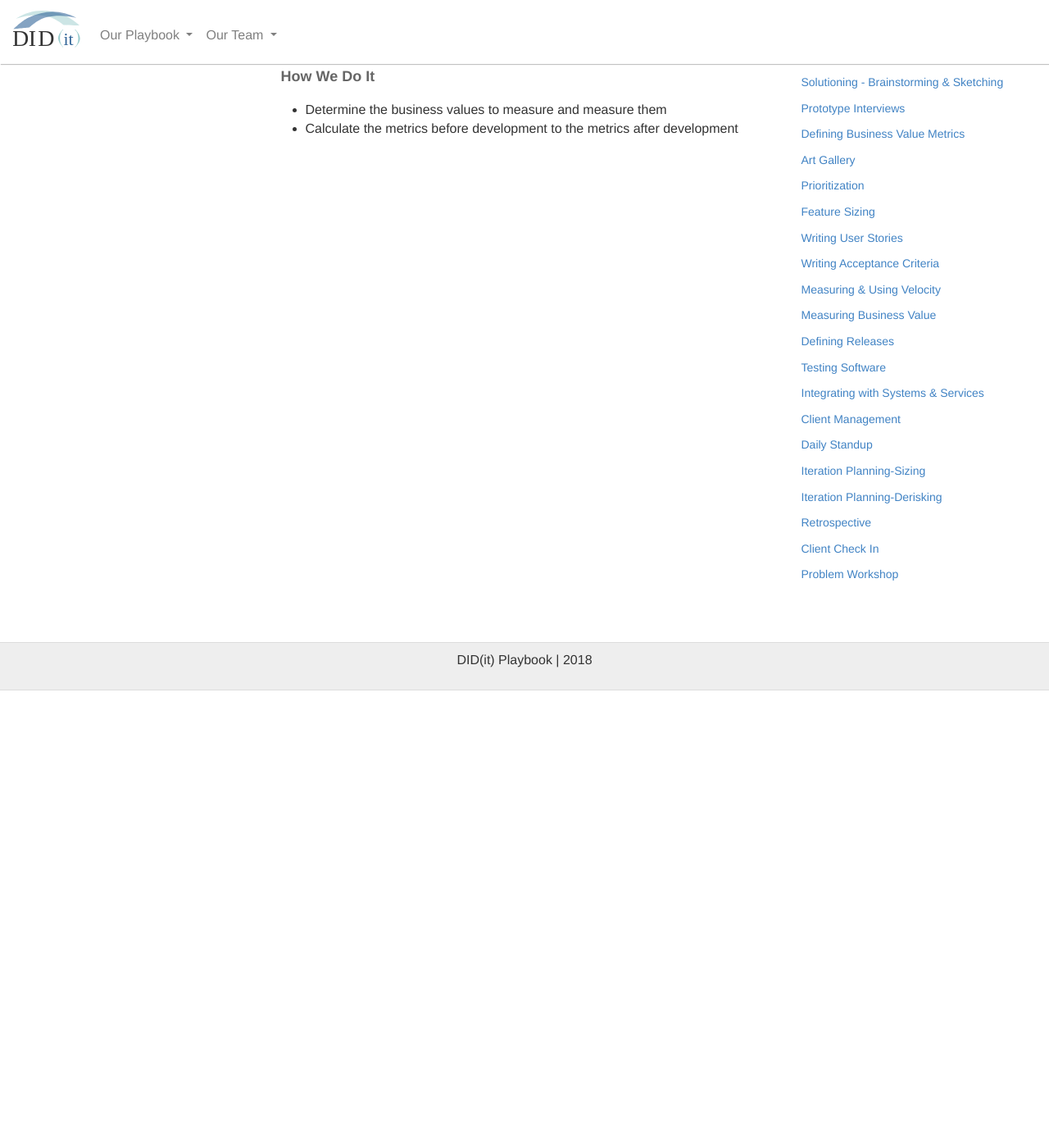
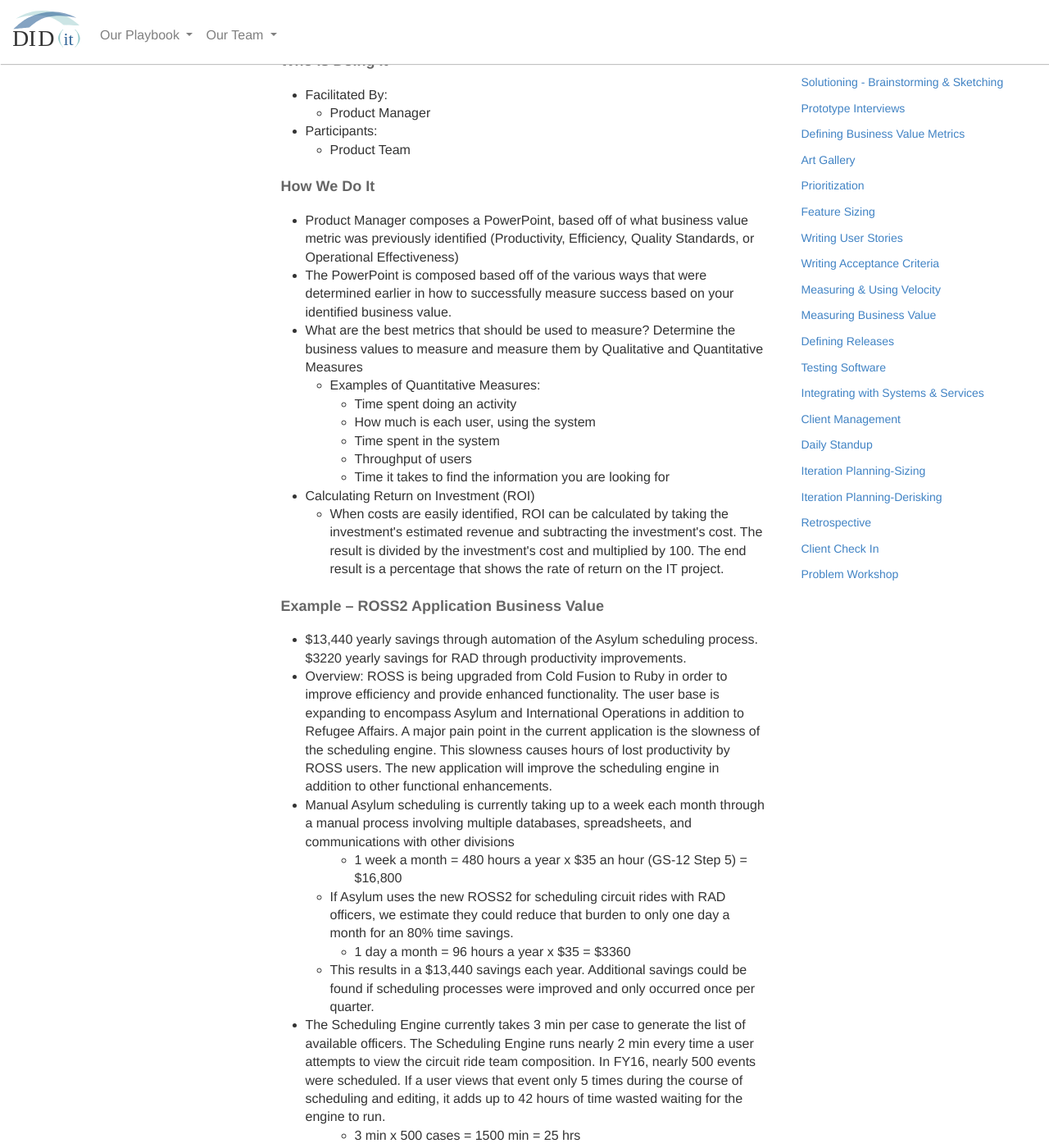
Before and after one commit to KnightPointSystems/kps_playbook, a Jekyll site: the page built from measuring-business-value.md, in a window 1280 px wide and 1400 px high, scrolled down 627 px. Shown: the whole window at 82% size. Built offline with Jekyll 4.4.1, drawn with Linux system fonts in a browser that asks for light colours; nearby versions of some CDN libraries; before the commit the page ends 1469 px from its top, so only the background shows below that; some of the changed text lies outside the part shown.

Commit message:
Updated measuring business value play

```diff
--- a/measuring-business-value.md
+++ b/measuring-business-value.md
@@ -10,57 +10,63 @@
             <h3>Table of Contents</h3>
                 <ul>
                     <li>
-                        <a href="#MBV-Definition">
+                        <a href="#Definition">
                             Definition of Measuring Business Value
                         </a>
                     </li>
                     <li>
-                        <a href="#MBV-What">
+                        <a href="#What">
                             What Are We Doing
                         </a>
                     </li>
                     <li>
-                        <a href="#MBV-Why">
-                            Why Are We Doing It
+                        <a href="#Why">
+                            Why We Do It
                         </a>
                     </li>
                     <li>
-                        <a href="#MBV-Who">
-                            Who Is Doing It
+                        <a href="#Who">
+                            Who is Doing It
                         </a>
                     </li>
                     <li>
-                        <a href="#MBV-How">
+                        <a href="#How">
                             How We Do It
+                        </a>
+                        </li>
+                          <li>
+                        <a href="#Example">
+                            Example
                         </a>
                         </li>
                    </ul>
         </div>
     </div>
     <div class="col-md-6">
-    <h4 class="MBV-Definition" id="MBV-Definition">
+    <h4 class="Definition" id="Definition">
             Definition of Measuring Business Value
         </h4>
         <ul>
             <li>
-                Demonstrating the value our service provides the business
+                Measuring the value our service provides the business
             </li>
         </ul>
-        <h4 class="MBV-What" id="MBV-What">
+        <h4 class="What" id="What">
             What Are We Doing
         </h4>
 	       <ul>
-        <li>Visually demonstrating the value of our products and services</li>
+        <li>Visually demonstrating the value of our products and services to business stakeholders by presenting them with a qualitative and quantitative measurable way of displaying performance metrics (values of savings in time, money, percentages, etc)
+</li>
 	</ul>
-        <h4 class="MBV-Why" id="MBV-Why">
-            Why Are We Doing It
+        <h4 class="Why" id="Why">
+            Why We Do It
         </h4>
         <ul>
           <li>A way to visually demonstrate to the business their return on investment</li>
-          <li>Improve the value of services</li>
+          <li>“Improving the value of services is all about understanding what the business is trying to accomplish and express it in business terms everyone can understand. It's not about the technology of the service, but the value the service provides the business.”—Rebecca Jacoby, CIO, CISCO </li>
 	       </ul>
-        <h4 class="MBV-Who" id="MBV-Who">
-            Who Is Doing It
+        <h4 class="Who" id="Who">
+            Who is Doing It
         </h4>
         <ul>
             <li>Facilitated By:
@@ -68,18 +74,62 @@
                     <li>Product Manager</li>
                 </ul>
             </li>
-            <li>Required Participants
+            <li>Participants:
                 <ul>
                     <li>Product Team</li>
                 </ul>
             </li>
         </ul>
-<h4 class="MBV-How" id="MBV-How">
+<h4 class="How" id="How">
     How We Do It
 </h4>
 <ul>
-    <li>Determine the business values to measure and measure them</li>
-    <li>Calculate the metrics before development to the metrics after development</li>
+    <li>Product Manager composes a PowerPoint, based off of what business value metric was previously identified (Productivity, Efficiency, Quality Standards, or Operational Effectiveness)</li>
+    <li>The PowerPoint is composed based off of the various ways that were determined  earlier in how to successfully measure success based on your identified business value.</li>
+    <li>What are the best metrics that should be used to measure? Determine the business values to measure and measure them by Qualitative and Quantitative Measures</li>
+        <ul><li>Examples of Quantitative Measures:</li><ul>
+        <li>Time spent doing an activity</li>
+        <li>How much is each user, using the system</li>
+        <li>Time spent in the system</li>
+        <li>Throughput of users</li>
+        <li>Time it takes to find the information you are looking for</li></ul></ul>
+    <li>Calculating Return on Investment (ROI)</li>
+    <ul><li>When costs are easily identified, ROI can be calculated by taking the investment's estimated revenue and subtracting the investment's cost. The result is divided by the investment's cost and multiplied by 100. The end result is a percentage that shows the rate of return on the IT project.</li></ul>
+</ul>
+<h4 class="Example" id="Example">
+Example – ROSS2 Application Business Value
+</h4>
+<ul>
+    <li>$13,440 yearly savings through automation of the Asylum scheduling process. $3220 yearly savings for RAD through productivity improvements.</li>
+    <li>Overview: ROSS is being upgraded from Cold Fusion to Ruby in order to improve efficiency and provide enhanced functionality. The user base is expanding to encompass Asylum and International Operations in addition to Refugee Affairs. A major pain point in the current application is the slowness of the scheduling engine. This slowness causes hours of lost productivity by ROSS users. The new application will improve the scheduling engine in addition to other functional enhancements.</li>
+    <li>Manual Asylum scheduling  is currently taking up to a week each month through a manual process involving multiple databases, spreadsheets, and communications with other divisions</li>
+    <ul><ul>
+    <li>1 week a month = 480 hours a year x $35 an hour (GS-12 Step 5) = $16,800</li>
+    </ul>
+<li>If Asylum uses the new ROSS2 for scheduling circuit rides with RAD officers, we estimate they could reduce that burden to only one day a month for an 80% time savings.</li>
+</ul>
+<ul><ul>
+<li>1 day a month = 96 hours a year x $35 = $3360</li>
+</ul>
+<li>This results in a $13,440 savings each year. Additional savings could be found if scheduling processes were improved and only occurred once per quarter.</li>
+</ul>
+<li>The Scheduling Engine currently takes 3 min per case to generate the list of available officers. The Scheduling Engine runs nearly 2 min every time a user attempts to view the circuit ride team composition.  In FY16, nearly 500 events were scheduled. If a user views that event only 5 times during the course of scheduling and editing, it adds up to 42 hours of time wasted waiting for the engine to run.</li>
+<ul><ul>
+<li>3 min x 500 cases = 1500 min = 25 hrs</li>
+<li>2 min x 500 cases x 4 view = 4000 min = 67 hrs</li>
+<li>92 hours x $35 an hour = $3220</li>
+</ul>
+<li>Scheduling Engine inefficiencies are costing RAD over $3200 in lost productivity that the new application will resolve.</li>
+</ul>
+<ul><li>Calculate the metrics before development to the metrics after development</li>
+<ul><li>Time spent on activity from start to finish before development; compared to time spent on activity from start to finish after development is complete</li>
+<li>If the new Scheduler reduces the Scheduling Engine by 66% to 1 min, the time spent waiting would drop from 25 hours to 8 (1 min x 500 cases).</li>
+<li>By not running the Scheduling Engine when a user views the circuit ride team competition, the 67 hours spent on waiting during the view/edit process would be reduced to just 32 min. </li>
+</ul>
+<li>These efficiency gains will result in $2922 in productivity improvements each year.</li>
+<ul><li>8.5 hrs x $35 = $298</li>
+<li>$3220 - $298 = $2922</li>
+</ul></ul>
 </ul>
     </div>
     <div class="col-md-3">
```
